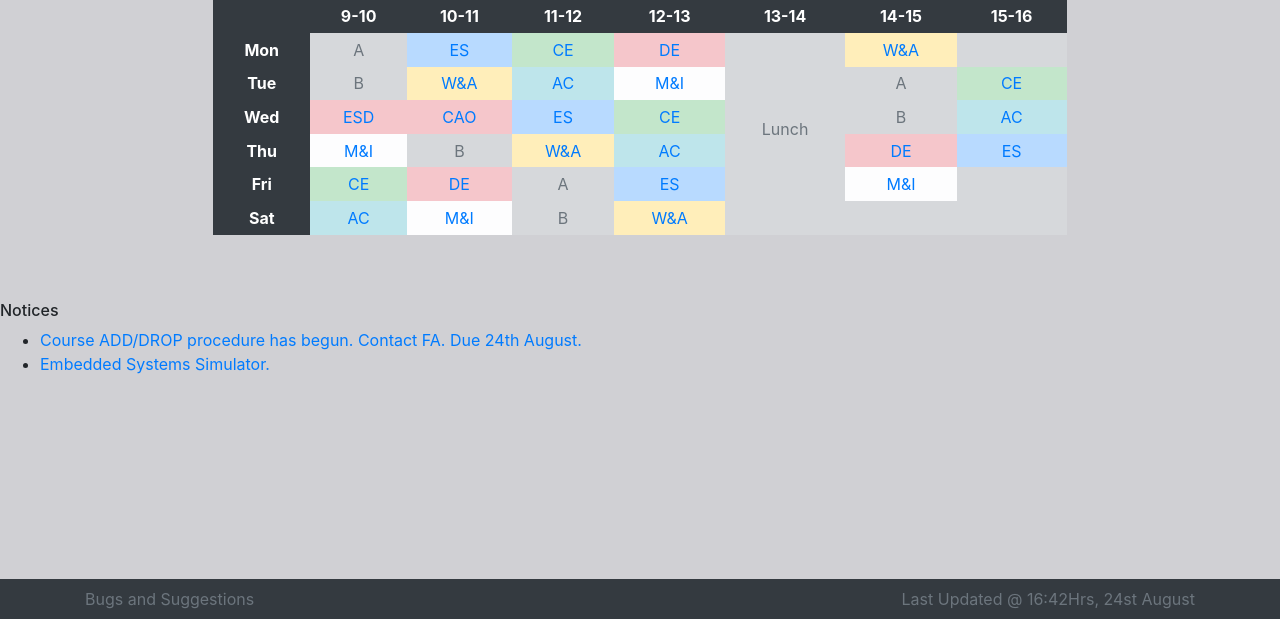
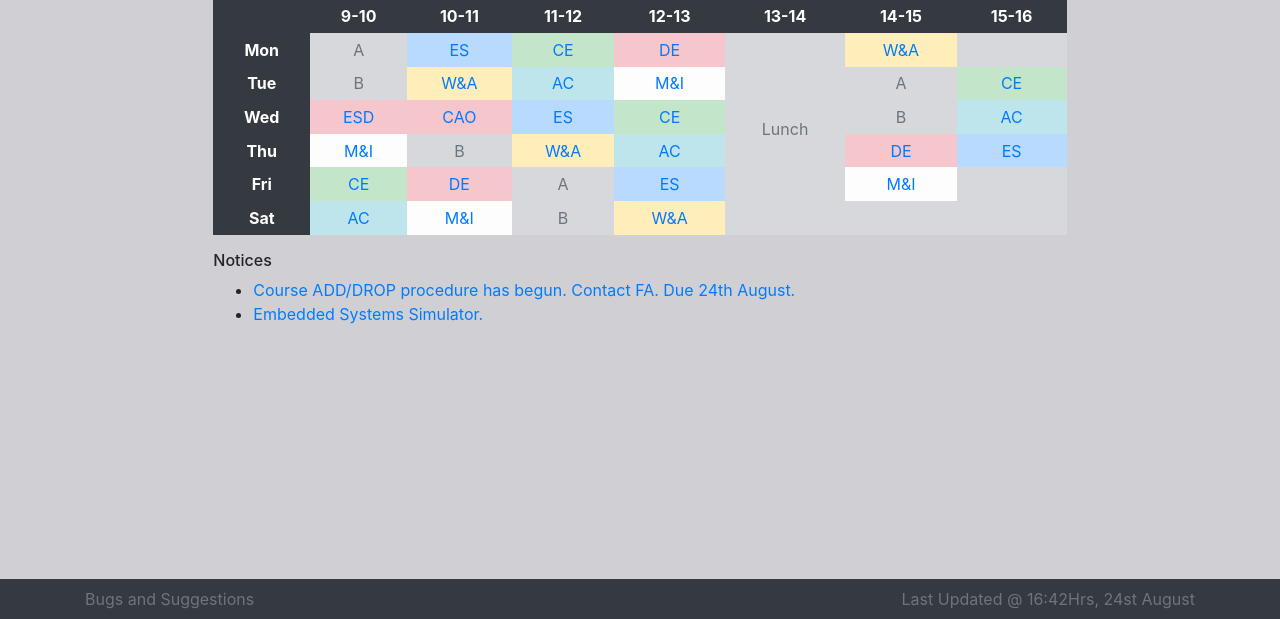
Before and after one commit to diu100kar/ece, a PHP site: page / in a window 1280 px wide. Shown: the part 181-800 px from the top of the page. Run offline with PHP 8.4, Linux system fonts and the light colour scheme; some libraries are stand-ins or nearby versions.

Commit message:
Update styling.css

```diff
--- a/styling.css
+++ b/styling.css
@@ -23,7 +23,7 @@
 }
 
 .margin50{
-  margin: 50px 0;
+  margin-bottom: 50px;
 }
 
 .paddingZero{
```
